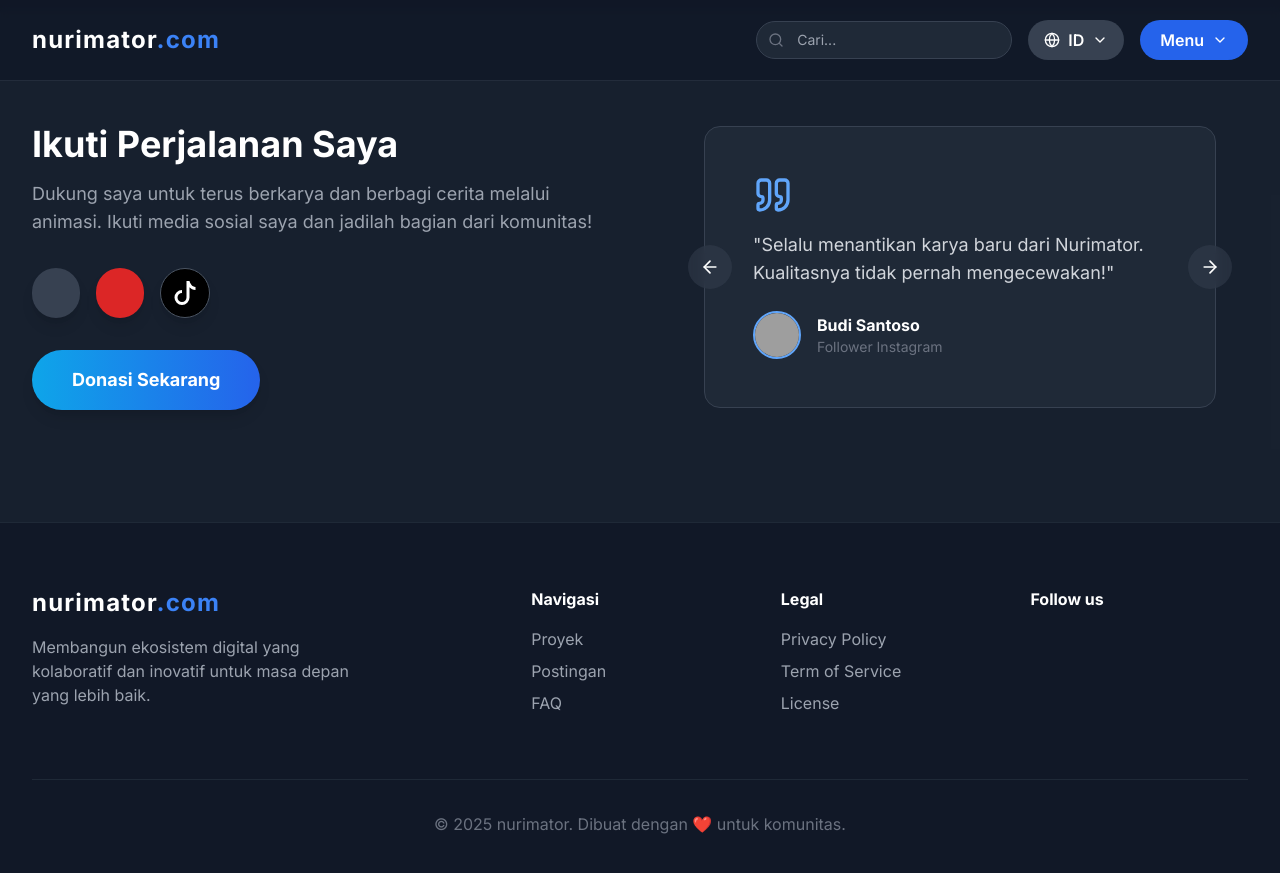
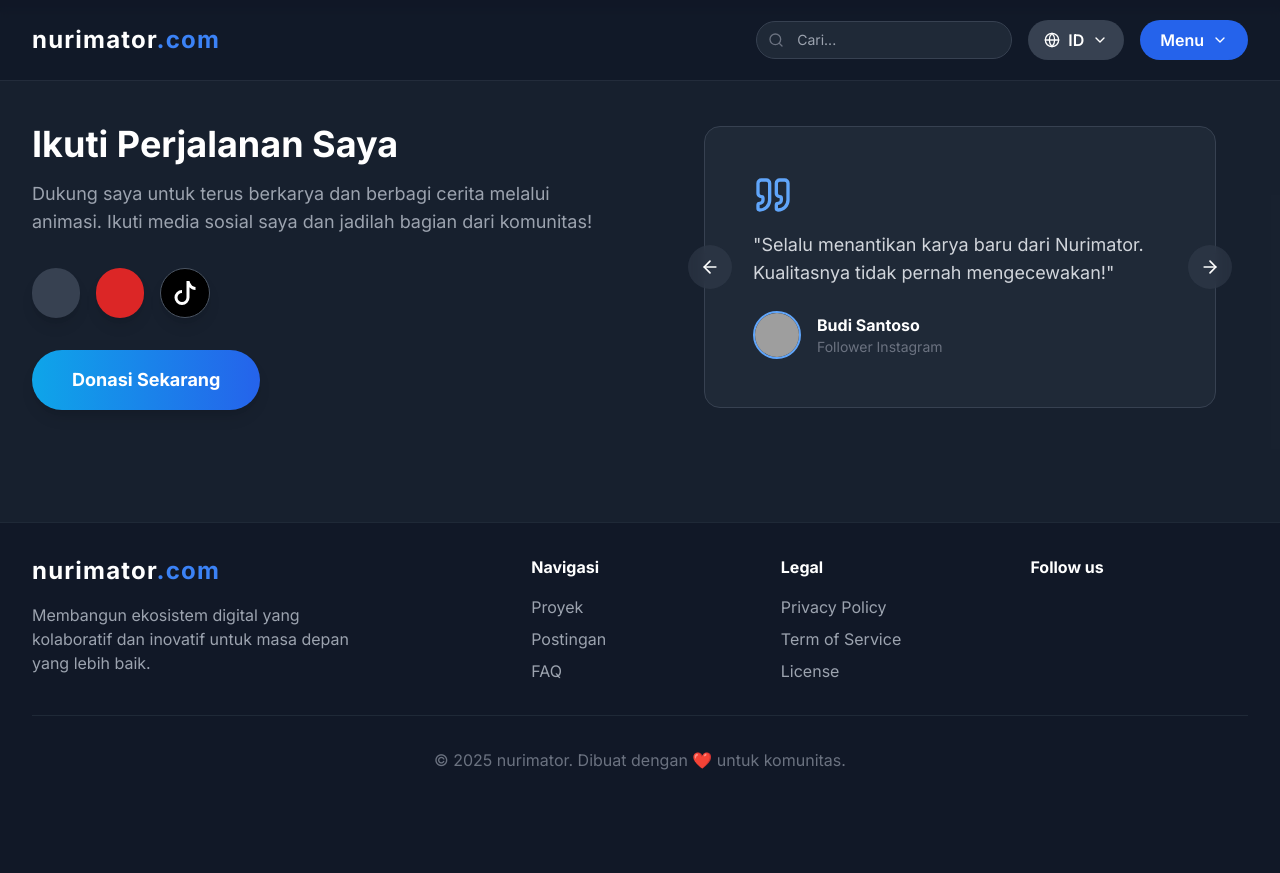
Before and after one commit to nurimator/n.dayverse.id, a Jekyll site: the page built from index.html, in a window 1280 px wide and 900 px high, scrolled down 2092 px. Shown: the top 873 px of the window. Built offline with Jekyll 4.4.1, drawn with Linux system fonts in a browser that asks for light colours; nearby versions of some CDN libraries; after the commit the page ends 2896 px from its top, so only the background shows below that; grey boxes are pictures that could not be loaded.

Commit message:
footer kecilin padding

```diff
--- a/_includes/footer.html
+++ b/_includes/footer.html
@@ -1,5 +1,6 @@
 <footer class="bg-gray-900 border-t border-gray-800">
-        <div class="container mx-auto px-4 sm:px-6 lg:px-8 py-16">
+        <!-- Changed py-16 to py-8 to reduce vertical spacing -->
+        <div class="container mx-auto px-4 sm:px-6 lg:px-8 py-8">
             <div class="grid grid-cols-2 md:grid-cols-4 lg:grid-cols-5 gap-8">
                 <div class="col-span-2 lg:col-span-2">
                     <a href="#" class="text-2xl font-bold text-white tracking-wider">
@@ -32,7 +33,7 @@
                     </div>
                 </div>
             </div>
-            <div class="mt-16 pt-8 border-t border-gray-800 text-center text-gray-500">
+            <div class="mt-8 pt-8 border-t border-gray-800 text-center text-gray-500">
                 <p>&copy; 2025 nurimator. Dibuat dengan ❤️ untuk komunitas.</p>
             </div>
         </div>
```
